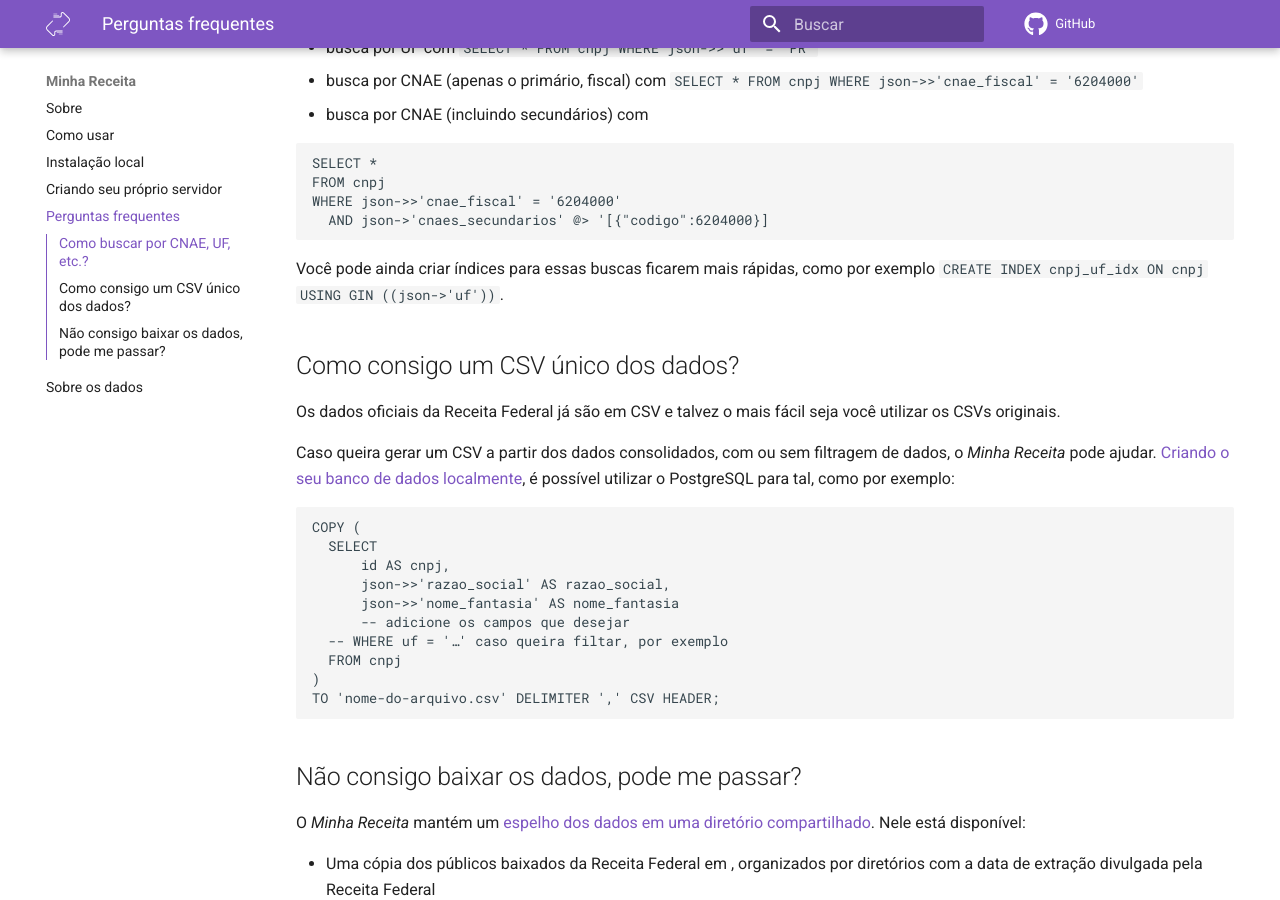
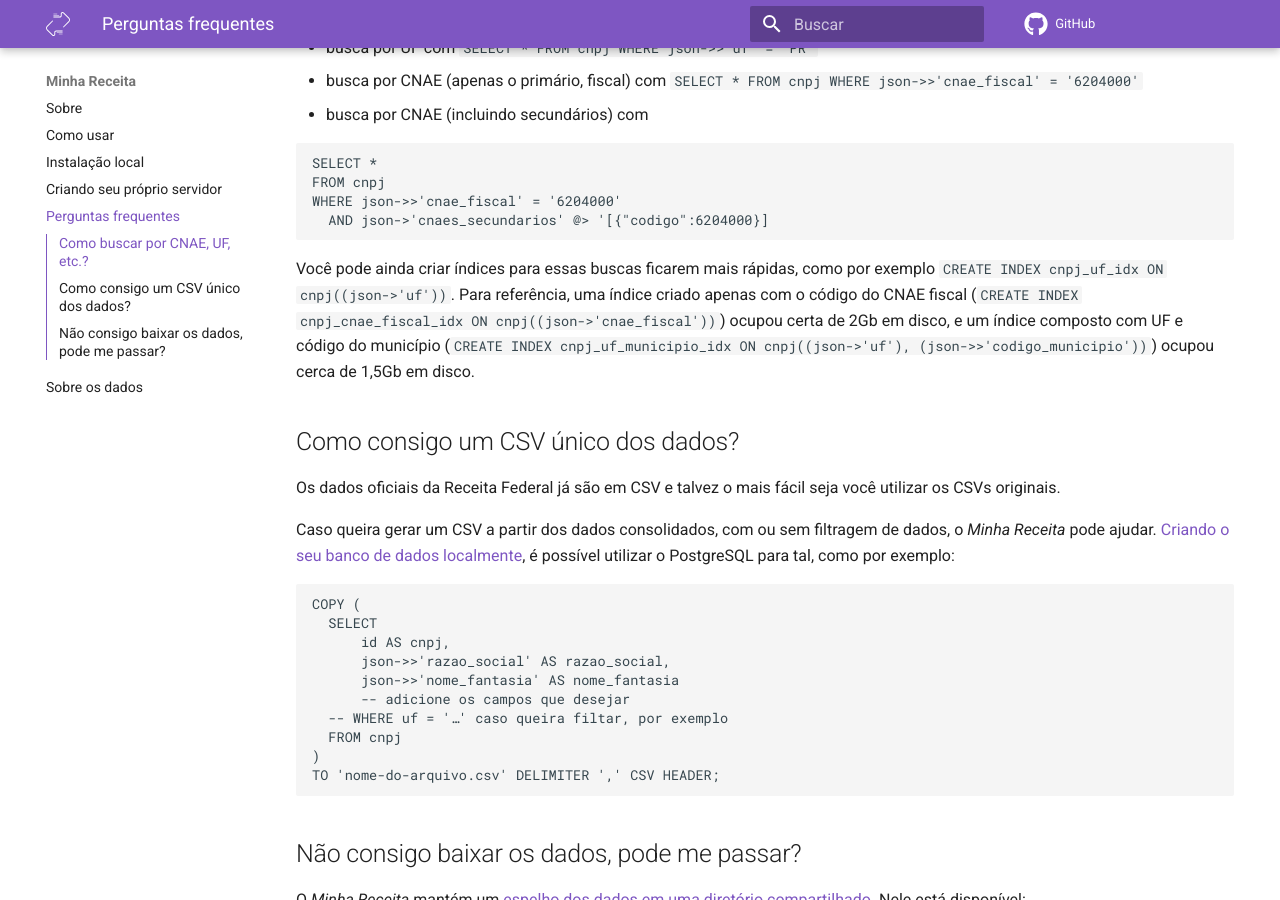
Before and after one commit to cuducos/minha-receita, an MkDocs documentation site: the page built from docs/faq.md, in a window 1280 px wide and 900 px high, scrolled down 372 px. Built offline with MkDocs 1.6.1 and Material for MkDocs 9.7.7, drawn with Linux system fonts in a browser that asks for light colours; comment, search, counter and statistics services are not loaded.

Commit message:
Adds more details about extra indexes

````diff
--- a/docs/faq.md
+++ b/docs/faq.md
@@ -21,7 +21,7 @@
   AND json->'cnaes_secundarios' @> '[{"codigo":6204000}]
 ```
 
-Você pode ainda criar índices para essas buscas ficarem mais rápidas, como por exemplo `CREATE INDEX cnpj_uf_idx ON cnpj USING GIN ((json->'uf'))`.
+Você pode ainda criar índices para essas buscas ficarem mais rápidas, como por exemplo `CREATE INDEX cnpj_uf_idx ON cnpj((json->'uf'))`. Para referência, uma índice criado apenas com o código do CNAE fiscal (`CREATE INDEX cnpj_cnae_fiscal_idx ON cnpj((json->'cnae_fiscal'))`) ocupou certa de 2Gb em disco, e um índice composto com UF e código do município (`CREATE INDEX cnpj_uf_municipio_idx ON cnpj((json->'uf'), (json->>'codigo_municipio'))`) ocupou cerca de 1,5Gb em disco.
 
 ## Como consigo um CSV único dos dados?
 
````
